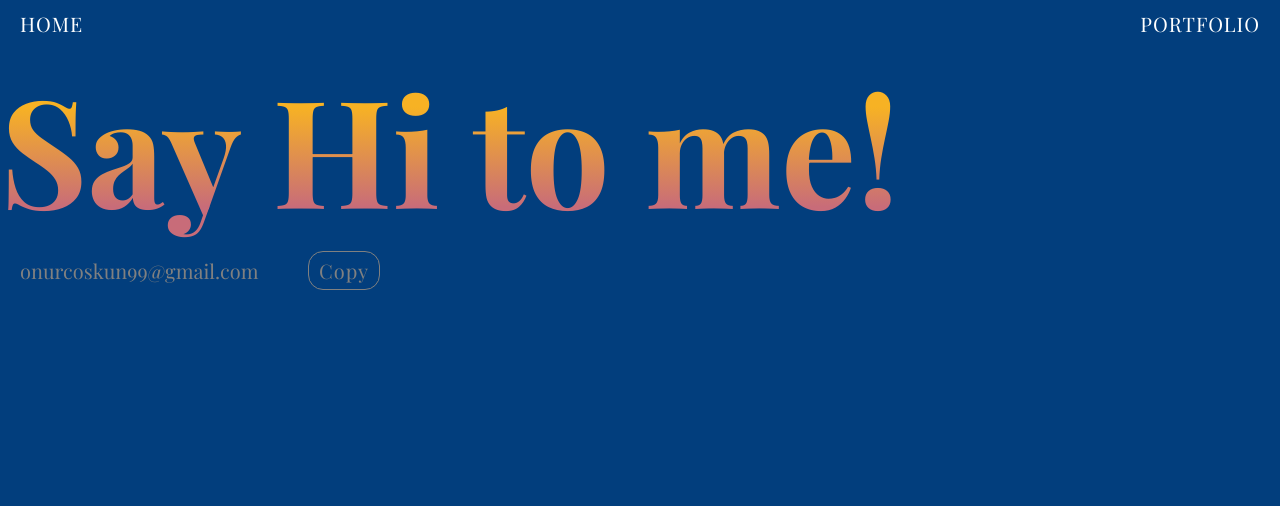
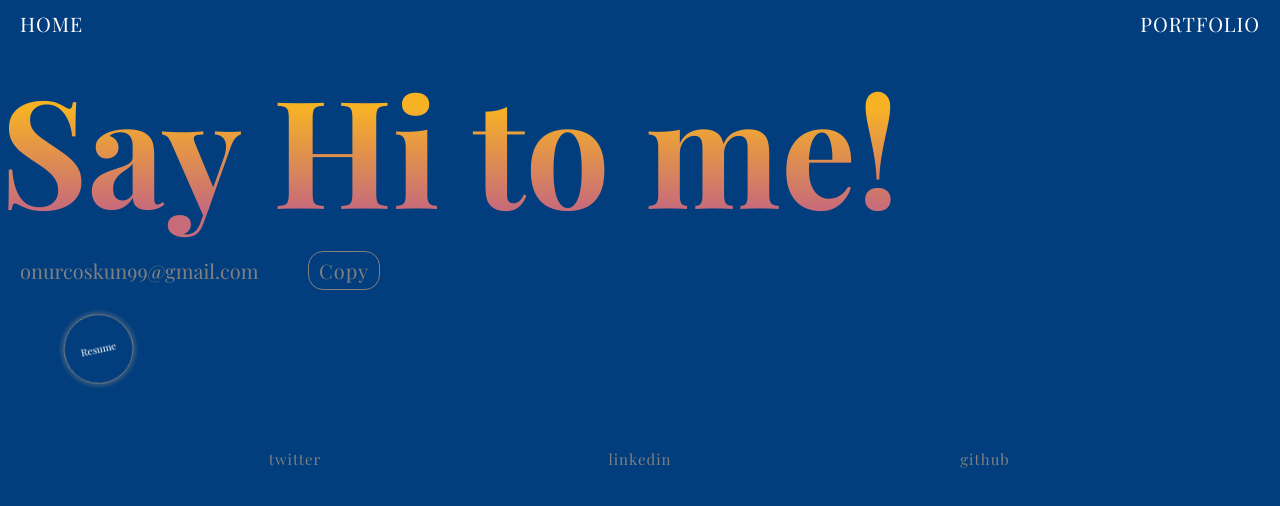
Before and after one commit to noiqum/portfoli_v2, a Next.js app: page /contact in a window 1280 px wide. Shown: the top 506 px of the page. Built offline with nearby package versions, Linux system fonts and the light colour scheme.

Commit message:
resume pdf file added

```diff
--- a/css/contact.module.scss
+++ b/css/contact.module.scss
@@ -2,6 +2,7 @@
   background-color: #023e7d;
   width: 100vw;
   height: 100vh;
+  overflow: hidden;
 
   &_links {
     display: flex;
@@ -87,4 +88,52 @@
       }
     }
   }
+  &_resume {
+    display: flex;
+    justify-content: center;
+    align-items: center;
+    width: 7rem;
+    height: 7rem;
+    border-radius: 50%;
+    color: #ffffff;
+    text-decoration: none;
+    border: 1px solid grey;
+    margin: 2rem;
+    box-shadow: 0px 0px 3px 3px rgba(gray, 0.3);
+  }
+  &_social {
+    margin-top: 5rem;
+    display: flex;
+    justify-content: space-evenly;
+    align-items: center;
+    width: 100%;
+    & a {
+      font-size: 1.5rem;
+      color: gray;
+      letter-spacing: 1px;
+      text-decoration: none;
+      position: relative;
+      display: flex;
+      width: 10rem;
+      height: 5rem;
+      justify-content: center;
+      flex-direction: column;
+      align-items: center;
+      &:hover:after,
+      &:hover {
+        height: 5rem;
+        color: #ffffff;
+      }
+      &::after {
+        height: 0rem;
+        width: 10rem;
+        background-color: rgba(#ffffff, 0.1);
+        content: "";
+        position: absolute;
+        bottom: 0;
+        left: 0;
+        transition: all 0.8s ease-in-out;
+      }
+    }
+  }
 }
--- a/pages/contact.jsx
+++ b/pages/contact.jsx
@@ -5,6 +5,31 @@ import styles from "../css/contact.module.scss";
 
 function Contact() {
   const [email] = useState("onurcoskun99@gmail.com");
+  /////framer-motion objects/////////
+  const social = {
+    animate: {
+      transition: {
+        delayChildren: 0.6,
+        staggerChildren: 0.6,
+        staggerDirection: 1,
+      },
+    },
+  };
+  const item = {
+    animate: {
+      opacity: 1,
+      y: 0,
+      transition: {
+        duration: 2.5,
+        delay: 2,
+        ease: "easeIn",
+      },
+    },
+    initial: {
+      y: 100,
+      opacity: 0,
+    },
+  };
   return (
     <motion.div
       exit={{
@@ -62,6 +87,47 @@ function Contact() {
       >
         Copy
       </span>
+      <motion.a
+        href="/onur_coskun_cv.pdf"
+        download
+        initial={{ x: "100vw", rotate: 0 }}
+        animate={{
+          x: 0,
+          rotate: 360,
+          transition: { duration: 2.3, ease: "easeInOut", delay: 3 },
+        }}
+        className={styles.contact_resume}
+      >
+        Resume
+      </motion.a>
+      <motion.div
+        className={styles.contact_social}
+        variants={social}
+        animate="animate"
+        initial="initial"
+      >
+        <motion.a
+          href="https://twitter.com/oneur"
+          target="blank"
+          variants={item}
+        >
+          twitter
+        </motion.a>
+        <motion.a
+          href="https://www.linkedin.com/in/oneur"
+          target="blank"
+          variants={item}
+        >
+          linkedin
+        </motion.a>
+        <motion.a
+          href="https://github.com/noiqum"
+          target="blank"
+          variants={item}
+        >
+          github
+        </motion.a>
+      </motion.div>
     </motion.div>
   );
 }
```
Also changed, not shown: pages/index.jsx (+7 -1 lines), public/favicon.svg (added), 1 other file (tests, documents, lock files or other folders).
